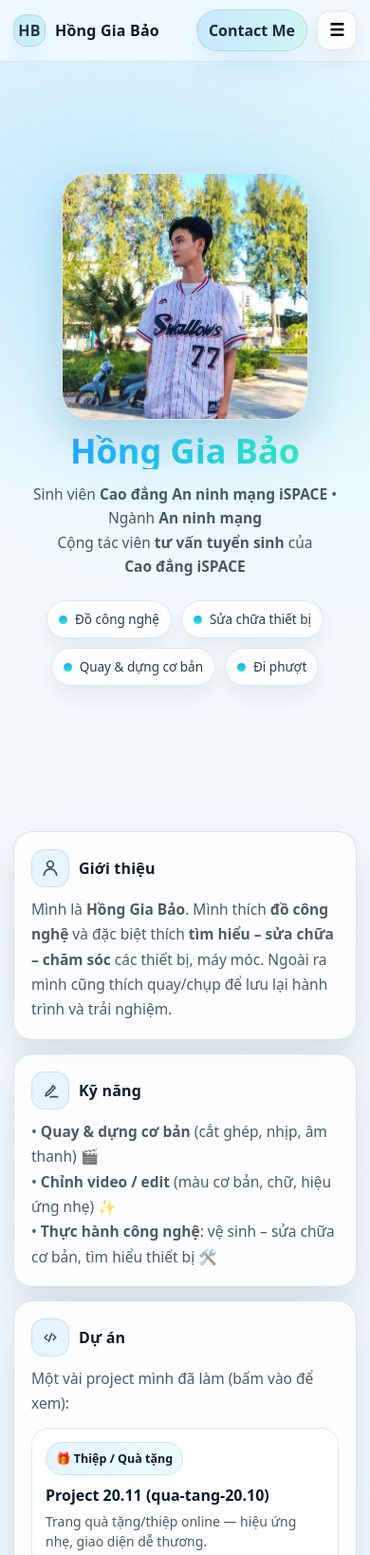
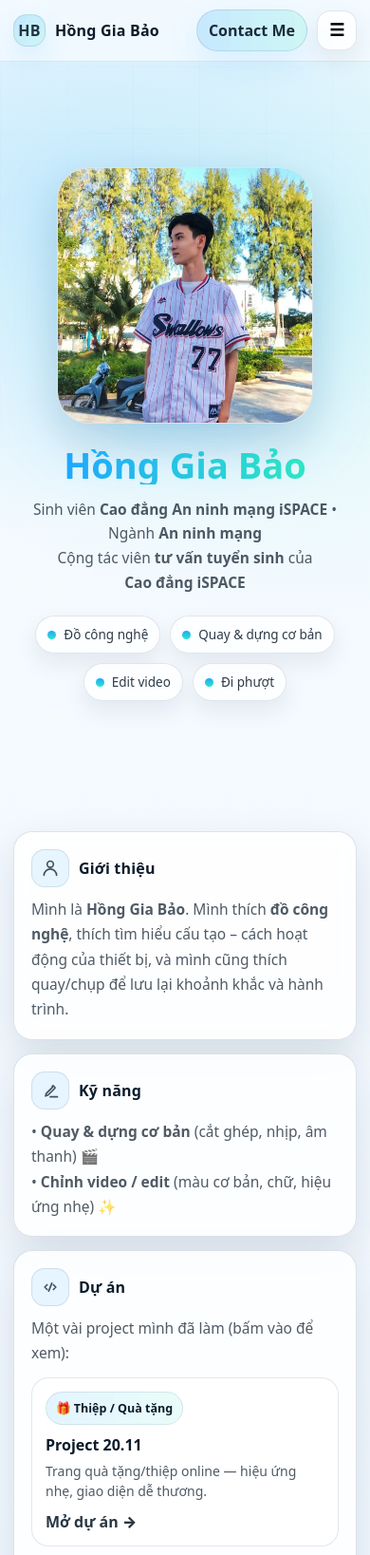
Before and after one commit to honggiabao2911/gioithieu, a plain HTML site: page index.html in a window 390 px wide. Shown: the top 1637 px of the page at 95% size. Drawn offline with Linux system fonts and the light colour scheme.

Commit message:
Update index.html

```diff
--- a/index.html
+++ b/index.html
@@ -12,7 +12,7 @@
       --text:#0b1b2a;
       --muted:rgba(11,27,42,.72);
 
-      --card:rgba(255,255,255,.82);
+      --card:rgba(255,255,255,.84);
       --line:rgba(25,60,90,.14);
       --shadow: 0 18px 45px rgba(10,30,50,.12);
 
@@ -33,13 +33,14 @@
       overflow-x:hidden;
     }
 
+    /* Subtle grid (not code) */
     .bg-grid{
       position:fixed; inset:0; z-index:-1; pointer-events:none;
       background-image:
         linear-gradient(to right, rgba(11,27,42,.05) 1px, transparent 1px),
         linear-gradient(to bottom, rgba(11,27,42,.05) 1px, transparent 1px);
       background-size: 70px 70px;
-      opacity:.35;
+      opacity:.28;
       mask-image: radial-gradient(circle at 50% 18%, rgba(0,0,0,1), transparent 70%);
     }
 
@@ -160,23 +161,107 @@
       text-align:center;
       gap:14px;
       padding:24px 14px 28px;
+      position:relative;
     }
+
+    /* ===== AVATAR EFFECTS ===== */
+    .avatarWrap{
+      position:relative;
+      width:290px;
+      height:290px;
+      display:grid;
+      place-items:center;
+      opacity:0;
+      transform: translateY(18px) scale(.96);
+      animation: heroIn .9s ease-out forwards;
+    }
+    @keyframes heroIn{to{opacity:1;transform:translateY(0) scale(1)}}
+
+    /* Water ripples behind */
+    .avatarWrap::before{
+      content:"";
+      position:absolute;
+      inset:-28px;
+      z-index:-1;
+      border-radius: 999px;
+      background:
+        radial-gradient(circle at 50% 60%, rgba(30,167,255,.22), transparent 55%),
+        radial-gradient(circle at 50% 50%, rgba(46,230,195,.18), transparent 60%);
+      filter: blur(1px);
+      opacity:0;
+      transform: scale(.92);
+      animation: rippleIn .7s ease-out forwards;
+      animation-delay: .55s;
+    }
+
+    /* Two ripple rings */
+    .avatarWrap::after{
+      content:"";
+      position:absolute;
+      inset:-44px;
+      z-index:-1;
+      border-radius: 999px;
+      background:
+        radial-gradient(circle, rgba(30,167,255,.22) 0 18%, transparent 19% 100%),
+        radial-gradient(circle, rgba(46,230,195,.16) 0 26%, transparent 27% 100%);
+      filter: blur(.2px);
+      opacity:0;
+      transform: scale(.92);
+      animation: rippleLoop 2.8s ease-in-out infinite;
+      animation-delay: 1.1s;
+      mask-image: radial-gradient(circle at 50% 60%, rgba(0,0,0,1), transparent 72%);
+    }
+
+    @keyframes rippleIn{
+      to{opacity:1; transform: scale(1);}
+    }
+    @keyframes rippleLoop{
+      0%{opacity:.65; transform: scale(.96)}
+      50%{opacity:.95; transform: scale(1.03)}
+      100%{opacity:.65; transform: scale(.96)}
+    }
+
+    /* The avatar card */
     .avatar{
-      width:260px; height:260px; border-radius:30px;
+      width:270px; height:270px;
+      border-radius:34px;
       background: #fff;
       border:1px solid rgba(25,60,90,.14);
       box-shadow: 0 24px 70px rgba(30,167,255,.16), var(--shadow);
       overflow:hidden;
-
-      opacity:0;
-      transform: translateY(18px) scale(.96);
-      animation: heroIn .9s ease-out forwards;
+      position:relative;
     }
     .avatar img{width:100%;height:100%;object-fit:cover;display:block}
-    @keyframes heroIn{to{opacity:1;transform:translateY(0) scale(1)}}
 
+    /* Sweep light scan line (one-time) */
+    .scan{
+      position:absolute;
+      inset:-40% -60%;
+      background: linear-gradient(
+        90deg,
+        transparent 0%,
+        rgba(255,255,255,0) 35%,
+        rgba(255,255,255,.55) 50%,
+        rgba(255,255,255,0) 65%,
+        transparent 100%
+      );
+      transform: translateX(-80%) rotate(12deg);
+      opacity:0;
+      mix-blend-mode: soft-light;
+      animation: scanOnce 1.05s ease-out forwards;
+      animation-delay: .25s;
+      pointer-events:none;
+    }
+    @keyframes scanOnce{
+      0%{opacity:0; transform: translateX(-80%) rotate(12deg)}
+      15%{opacity:.9}
+      70%{opacity:.55}
+      100%{opacity:0; transform: translateX(80%) rotate(12deg)}
+    }
+
+    /* NAME + SUBTITLE */
     .name{
-      font-size: clamp(36px, 7vw, 56px);
+      font-size: clamp(38px, 7.2vw, 58px);
       line-height:1.05;
       font-weight:900;
       background: linear-gradient(90deg, var(--accent), var(--accent2));
@@ -187,28 +272,29 @@
       opacity:0;
       transform: translateY(14px);
       animation: heroText .75s ease-out forwards;
-      animation-delay:.55s;
+      animation-delay:.70s;
     }
     .subtitle{
       font-size:15.5px;
       color:var(--muted);
       line-height:1.65;
-      max-width:700px;
+      max-width:740px;
 
       opacity:0;
       transform: translateY(14px);
       animation: heroText .75s ease-out forwards;
-      animation-delay:.9s;
+      animation-delay:1.05s;
     }
     @keyframes heroText{to{opacity:1;transform:translateY(0)}}
     .nowrap{white-space:nowrap}
 
+    /* Chips */
     .chips{
       display:flex; flex-wrap:wrap; justify-content:center;
       gap:10px; margin-top:8px;
       opacity:0; transform: translateY(12px);
       animation: heroText .75s ease-out forwards;
-      animation-delay:1.15s;
+      animation-delay:1.25s;
     }
     .chip{
       display:inline-flex; align-items:center; gap:8px;
@@ -225,6 +311,7 @@
       background: linear-gradient(180deg, var(--accent), var(--accent2));
     }
 
+    /* Cards */
     .section{margin-top:14px}
     .card{
       background: var(--card);
@@ -242,10 +329,9 @@
       background: rgba(30,167,255,.10);
     }
     .head h2{font-size:16px; letter-spacing:.2px}
-
     .card p{color:var(--muted); line-height:1.7; font-size:15.5px}
 
-    /* Flip show/hide */
+    /* Flip show/hide replay */
     .flip{
       opacity:0;
       transform: perspective(900px) rotateX(16deg) translateY(38px);
@@ -332,29 +418,6 @@
       background: linear-gradient(90deg, rgba(30,167,255,.22), rgba(46,230,195,.18));
     }
 
-    /* Hobby list */
-    .hobbyList{
-      display:grid;
-      grid-template-columns: 1fr 1fr;
-      gap:10px;
-      margin-top:10px;
-    }
-    @media (max-width:680px){ .hobbyList{grid-template-columns:1fr} }
-    .hobbyItem{
-      display:flex; align-items:center; gap:10px;
-      padding:12px 12px;
-      border:1px solid rgba(25,60,90,.12);
-      background: rgba(255,255,255,.70);
-      border-radius:16px;
-    }
-    .hobbyEmoji{
-      width:38px;height:38px;border-radius:14px;
-      display:grid;place-items:center;
-      background: rgba(46,230,195,.14);
-      border:1px solid rgba(46,230,195,.35);
-      font-size:18px;
-    }
-
     footer{
       margin-top:18px;
       text-align:center;
@@ -398,8 +461,11 @@
   </header>
 
   <section class="hero" id="home">
-    <div class="avatar">
-      <img src="avatar.jpg" alt="Avatar" />
+    <div class="avatarWrap">
+      <div class="avatar">
+        <img src="avatar.jpg" alt="Avatar" />
+        <div class="scan"></div>
+      </div>
     </div>
 
     <div class="name">Hồng Gia Bảo</div>
@@ -411,8 +477,8 @@
 
     <div class="chips">
       <span class="chip"><span class="dot"></span> Đồ công nghệ</span>
-      <span class="chip"><span class="dot"></span> Sửa chữa thiết bị</span>
       <span class="chip"><span class="dot"></span> Quay & dựng cơ bản</span>
+      <span class="chip"><span class="dot"></span> Edit video</span>
       <span class="chip"><span class="dot"></span> Đi phượt</span>
     </div>
   </section>
@@ -431,8 +497,8 @@
           <h2>Giới thiệu</h2>
         </div>
         <p>
-          Mình là <b>Hồng Gia Bảo</b>. Mình thích <b>đồ công nghệ</b> và đặc biệt thích <b>tìm hiểu – sửa chữa – chăm sóc</b>
-          các thiết bị, máy móc. Ngoài ra mình cũng thích quay/chụp để lưu lại hành trình và trải nghiệm.
+          Mình là <b>Hồng Gia Bảo</b>. Mình thích <b>đồ công nghệ</b>, thích tìm hiểu cấu tạo – cách hoạt động của thiết bị,
+          và mình cũng thích quay/chụp để lưu lại khoảnh khắc và hành trình.
         </p>
       </div>
     </section>
@@ -451,8 +517,7 @@
         </div>
         <p>
           • <b>Quay & dựng cơ bản</b> (cắt ghép, nhịp, âm thanh) 🎬<br>
-          • <b>Chỉnh video / edit</b> (màu cơ bản, chữ, hiệu ứng nhẹ) ✨<br>
-          • <b>Thực hành công nghệ</b>: vệ sinh – sửa chữa cơ bản, tìm hiểu thiết bị 🛠️
+          • <b>Chỉnh video / edit</b> (màu cơ bản, chữ, hiệu ứng nhẹ) ✨
         </p>
       </div>
     </section>
@@ -475,7 +540,7 @@
         <div class="projGrid">
           <a class="project" href="https://honggiabao2911.github.io/qua-tang-20.10/" target="_blank" rel="noopener">
             <div class="badge">🎁 Thiệp / Quà tặng</div>
-            <h3>Project 20.11 (qua-tang-20.10)</h3>
+            <h3>Project 20.11</h3>
             <div class="desc">Trang quà tặng/thiệp online — hiệu ứng nhẹ, giao diện dễ thương.</div>
             <div class="link">Mở dự án →</div>
           </a>
@@ -580,15 +645,13 @@
 
     flips.forEach(el => io.observe(el));
 
-    // Active nav link highlight
+    // Active nav highlight
     const sections = ["home","about","skills","projects","contact"].map(id => document.getElementById(id));
     const links = Array.from(document.querySelectorAll('a[data-link]'));
     const setActive = (id) => links.forEach(l => l.classList.toggle("active", l.getAttribute("href") === "#" + id));
 
     const navIO = new IntersectionObserver((entries)=>{
-      entries.forEach(e=>{
-        if(e.isIntersecting) setActive(e.target.id);
-      });
+      entries.forEach(e=>{ if(e.isIntersecting) setActive(e.target.id); });
     },{threshold:0.55});
 
     sections.forEach(s=> navIO.observe(s));
```
